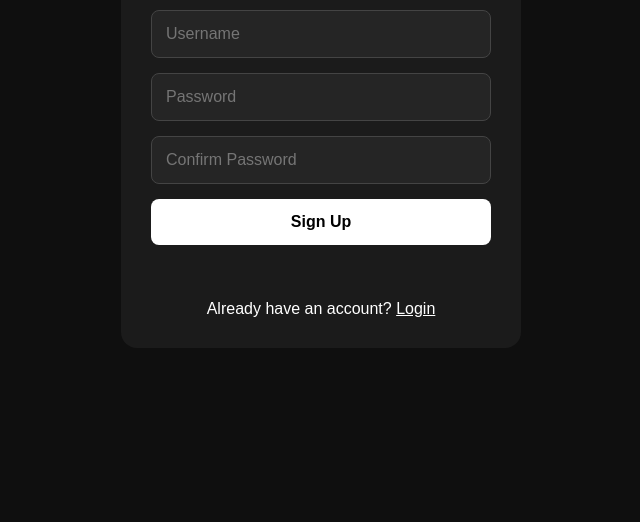
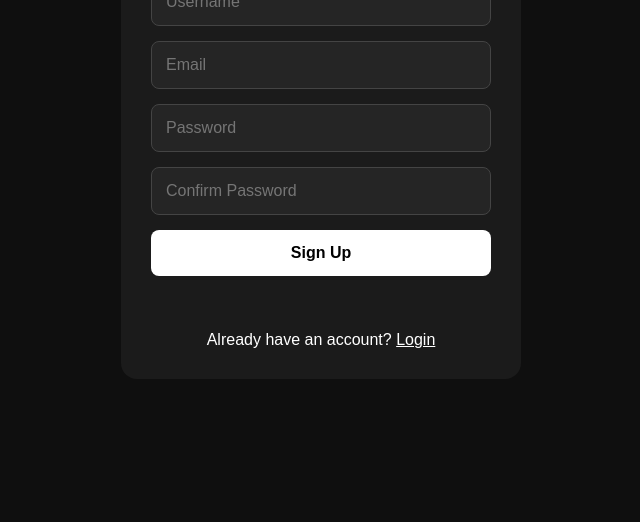
Before and after one commit to Ceroviel/ceroviel, a plain HTML site: page signup.html in a window 1280 px wide. Shown: the part 278-800 px from the top of the page, without its empty margins (319-959 px from the left). Drawn offline with Linux system fonts and the light colour scheme.

Commit message:
Add email input field to signup form

```diff
--- a/signup.html
+++ b/signup.html
@@ -89,7 +89,12 @@
         placeholder="Username"
         autocomplete="username"
     >
-
+<input
+id="email"
+type="email"
+placeholder="Email"
+autocomplete="email"
+>
     <input
         id="password"
         type="password"
```
